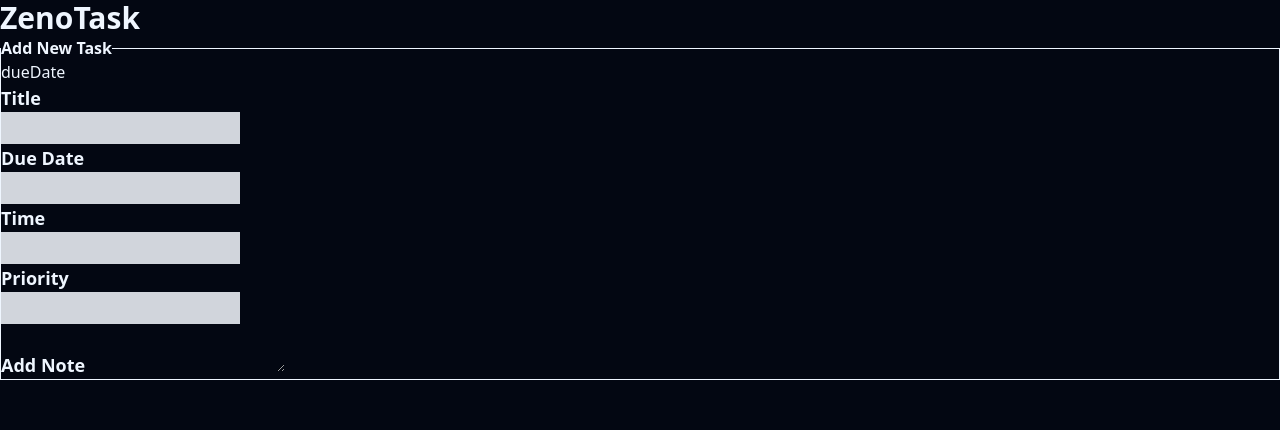
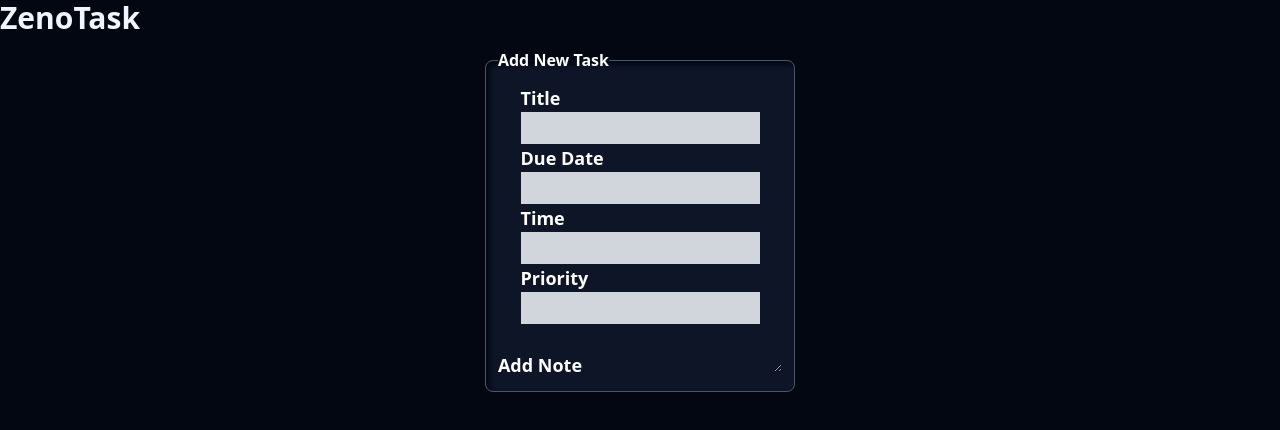
Before and after one commit to Phoenix-Domain/ZenoTask, a React (Vite) app: page / in a window 1280 px wide. Shown: the top 430 px of the page. Built offline with nearby package versions, Linux system fonts and the light colour scheme.

Commit message:
style: Add styling to fieldset element

```diff
--- a/src/components/Sections/Form.tsx
+++ b/src/components/Sections/Form.tsx
@@ -3,12 +3,12 @@
 
 function Form(){
     return(
-        <form action=''>
-            <fieldset className='border flex flex-col'>
+        <form action='' className='p-3'>
+            <fieldset className='border border-gray-600 flex flex-col p-3 bg-[rgb(13,21,39)] text-white w-fit mx-auto rounded-lg items-center shadow-[inset_4px_4px_4px_rgba(3,10,20,1)]'>
                 <legend className='font-bold'>
                     Add New Task
                 </legend>
-                dueDate
+
                 <div>
                     <Label htmlFor='title' content='Title'/>
                     <Input type='text' id='title' />
```
